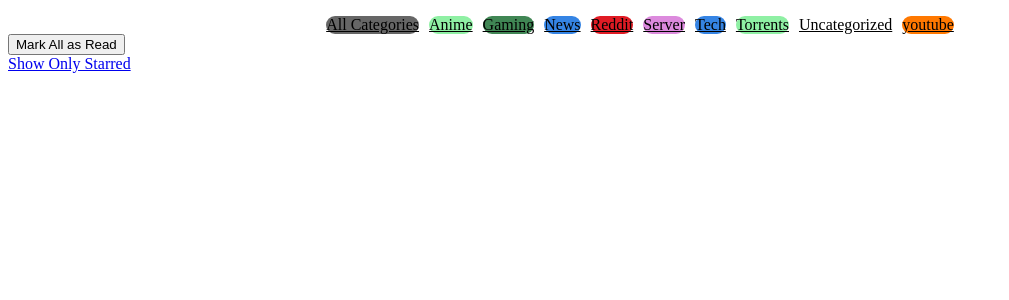
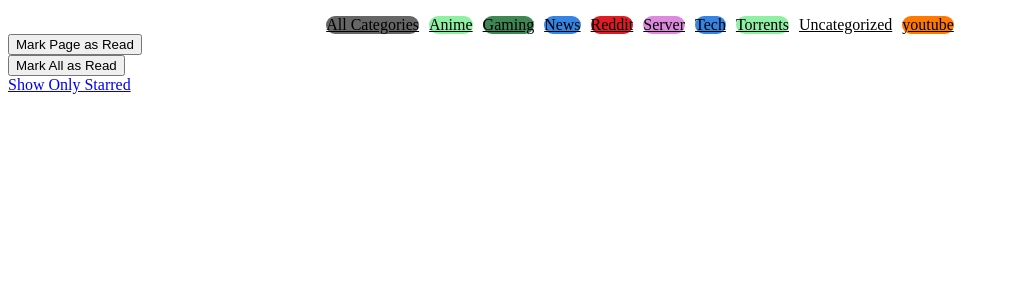
Before and after one commit to setheriox/rss-rails, a Rails app: page /articles in a window 1280 px wide. Shown: the part 98-398 px from the top of the page, without its empty margins (0-1009 px from the left). Run offline with Rails 7, Linux system fonts and the light colour scheme; data comes from the database, SQL or seed files in the repository; data that the repository does not hold is empty; some libraries are stand-ins or nearby versions.

Commit message:
Articles: Added Mark Page as Read

```diff
--- a/app/controllers/articles_controller.rb
+++ b/app/controllers/articles_controller.rb
@@ -139,7 +139,27 @@ class ArticlesController < ApplicationController
   # Button to mark all (unread) items as read
   def mark_all_read
     Article.where(read: false).update_all(read: true)
-    redirect_to articles_path, notice: "All Items Marked as Read"
+    redirect_to articles_path,
+    notice: "All Items have been marked as read."
+  end
+
+  # Button to mark current page items as read
+  def mark_page_read
+    articles = Article.includes(:feed)
+                      .where(filtered: false)
+                      .order(published: :desc, id: :desc)
+
+    if params[:category_id].present?
+      articles = articles.where(starred: true)
+    end
+
+    page_articles = articles.page(params[:page])
+
+    page_articles.update_all(read: true)
+
+    redirect_to articles_path(page: params[:page], category_id: params[:category_id], starred: params[:starred]),
+      notice: "All items on current page have been marked as read."
+
   end
 
 private
--- a/app/views/articles/index.html.erb
+++ b/app/views/articles/index.html.erb
@@ -99,10 +99,17 @@
 
   <div class="articles-buttons-container">
     <div class="articles_button">
+      <%= button_to "Mark Page as Read",
+          mark_page_read_articles_path(page: params[:page], category_id: params[:category_id], starred: params[:starred]),
+          method: :patch,
+          class: "btn_mark_read" %>
+    </div>
+    <div class="articles_button">
       <%= button_to "Mark All as Read", mark_all_read_articles_path,
           method: :patch,
           class: "btn_mark_read" %>
     </div>
+
     <div class="articles_button">
       <% if params[:starred].present? %>
       <%= link_to "Show All", articles_path, class: "btn_show_all" %>
@@ -110,4 +117,6 @@
       <%= link_to "Show Only Starred", articles_path(starred: true), class: "btn_starred_only" %>
       <% end %>
     </div>
+
+
   </div>
--- a/config/routes.rb
+++ b/config/routes.rb
@@ -1,7 +1,6 @@
 Rails.application.routes.draw do
   get '/dashboard', to: 'dashboard#index', as: 'dashboard'
-  resources :categories
-  resources :filters
+
   resources :articles do
     member do
       patch :toggle_read
@@ -9,8 +8,12 @@ Rails.application.routes.draw do
     end
     collection do
       patch :mark_all_read
+      patch :mark_page_read
     end
   end
+
+  resources :categories
+  resources :filters
   resources :feeds
   resources :dashboard, only: [:index]
 
```
